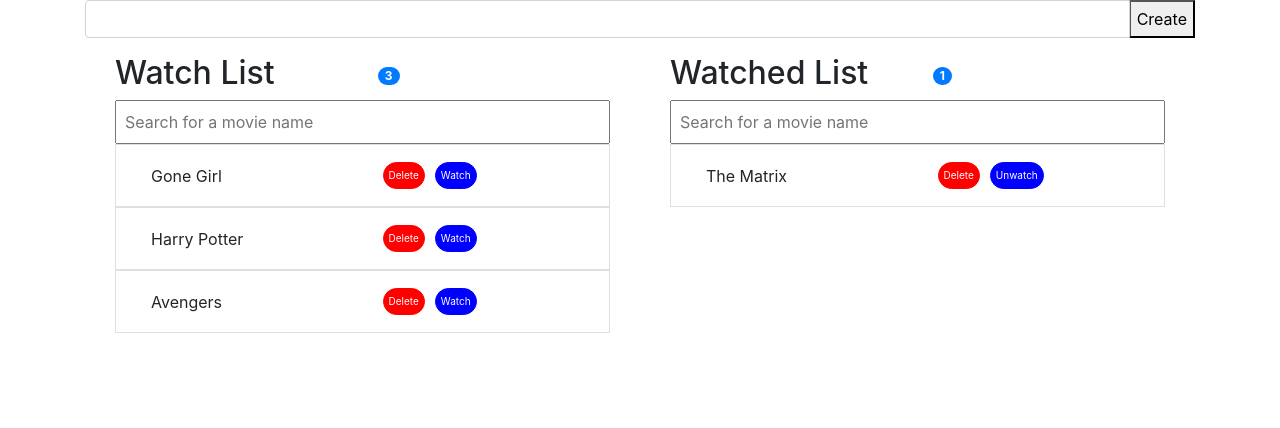
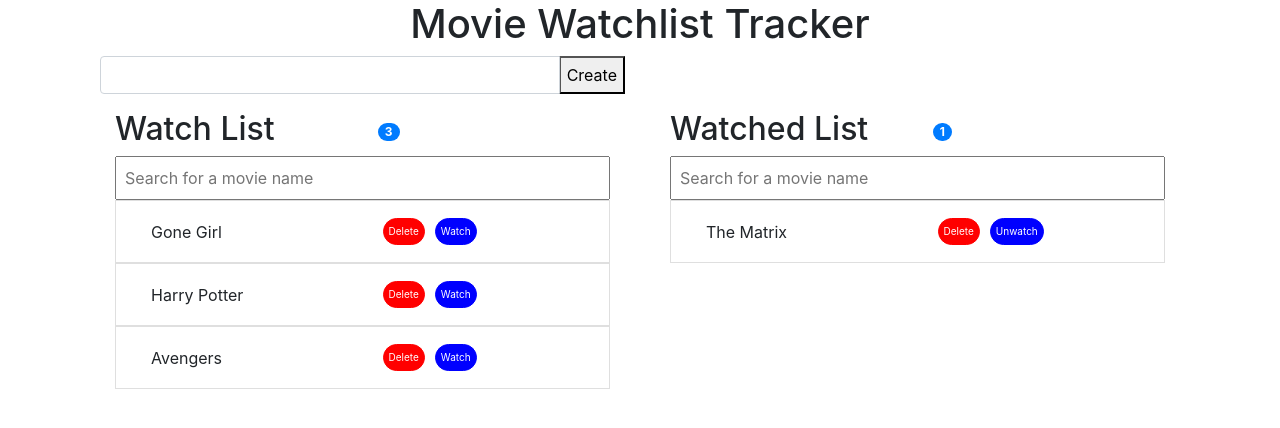
Before and after one commit to assadribhi/Movie-WatchList, a React (Create React App) app: page / in a window 1280 px wide. Shown: the top 428 px of the page. Built offline with nearby package versions, Linux system fonts and the light colour scheme.

Commit message:
add submit and style Updates

```diff
--- a/src/App.js
+++ b/src/App.js
@@ -21,10 +21,15 @@
   };
 
   return (
+    <>
+      <div className="Container  d-flex justify-content-center align-items-center">
+        <h1>Movie Watchlist Tracker</h1>
+      </div>
       <div className="container">
+        <form className="col-6" onSubmit={handleSubmit}>
           <div className="input-group mb-3">
             <input
-          required
+              required="required"
               name="name"
               type="text"
               onChange={handleChange}
@@ -41,6 +46,7 @@
               </button>
             </div>
           </div>
+        </form>
         <div className="container">
           <div className="row">
             <div className="col-6">
@@ -52,6 +58,7 @@
           </div>
         </div>
       </div>
+    </>
   );
 }
 
--- a/src/components/WatchList.js
+++ b/src/components/WatchList.js
@@ -36,7 +36,7 @@
       {itemList.length !== 0 ? (
         itemList
       ) : (
-        <div className="list-group-item">No Movies found</div>
+        <div className="list-group-item">No Movies Found... Go find More</div>
       )}
     </div>
   );
--- a/src/components/WatchedList.js
+++ b/src/components/WatchedList.js
@@ -32,7 +32,9 @@
         {itemList.length !== 0 ? (
           itemList
         ) : (
-          <div className="list-group-item">No Movies found</div>
+          <div className="list-group-item">
+            No Movies found... you call yourself a movie fan?
+          </div>
         )}
       </div>
     </div>
```
Lines whose indentation alone changed are shown as unchanged.
